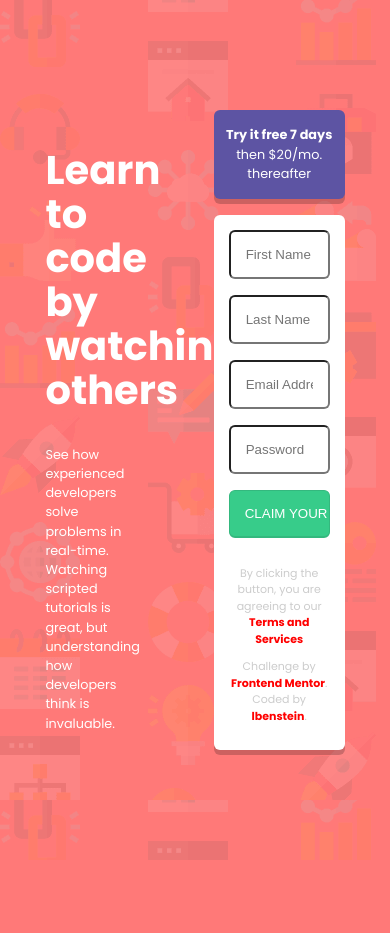
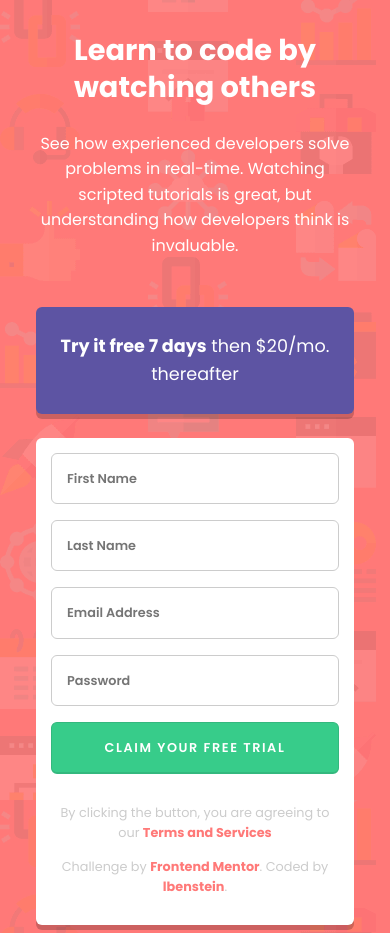
Before and after one commit to lbenstein/signup-form-ex, a plain HTML site: page index.html in a window 390 px wide. Before the commit the page ends 860 px from the top, so only its background shows below. Drawn offline with Linux system fonts and the light colour scheme.

Commit message:
switched computers and added media query

```diff
--- a/style.css
+++ b/style.css
@@ -9,7 +9,7 @@ body {
   display: flex;
   align-items: center;
   justify-content: center;
-  height: 100vh;
+  min-height: 100vh;
 }
 h1 {
   font-size: 2.5rem;
@@ -19,6 +19,13 @@ input {
   padding: 15px;
   border-radius: 6px;
   margin-bottom: 1rem;
+  font-family: 'Poppins', sans-serif;
+  font-size: .8rem;
+  font-weight: 600;
+  line-height: 1.5;
+  border-style: solid;
+  border-width: thin;
+  border-color: #ccc;
 }
 form {
   display: flex;
@@ -26,18 +33,17 @@ form {
 }
 main {
   width: 45%;
+  margin-right: 5rem;
 }
 #intro {
-  max-width: 50%;
   font-size: .8rem;
 }
 #other {
   width: 35%;
 }
-
 #offer {
   background: #5d54a3;
-  padding: 3px;
+  padding: .5rem;
   border-radius: 6px;
   text-align: center;
   margin-bottom: 1rem;
@@ -59,14 +65,48 @@ main {
   border-style: solid;
   border-color: #34b87e;
   border-width: 1px 1px 2px 1px;
+  letter-spacing: .1rem;
 }
 #legal {
   color: #ccc;
-  font-size: 11px;
+  font-size: .5rem;
   text-align: center;
 }
 #legal a {
-  color: red;
+  color: #ff7978;
   font-weight: 800;
   text-decoration: none;
 }
+@media only screen and (max-width: 700px) {
+  h1 {
+    font-size: 1.8rem;
+    line-height: 1.3;
+  }
+  body {
+    flex-direction: column;
+    font-size: 1.1rem;
+    line-height: 1.6;
+  }
+  main {
+    width: 85%;
+    margin-right: 0rem;
+    margin-bottom: 2rem;
+    justify-content: center;
+    text-align: center;
+  }
+  #intro {
+    font-size: 1.0rem;
+  }
+  #other {
+    width: 85%;
+  }
+  #offer {
+    padding: .5rem 1rem;
+    margin-bottom: 1.5rem;
+  }
+  #legal {
+    color: #ccc;
+    font-size: .8rem;
+    text-align: center;
+  }
+}
```
Also changed, not shown: signup-form.html (deleted, +0 -20 lines).
